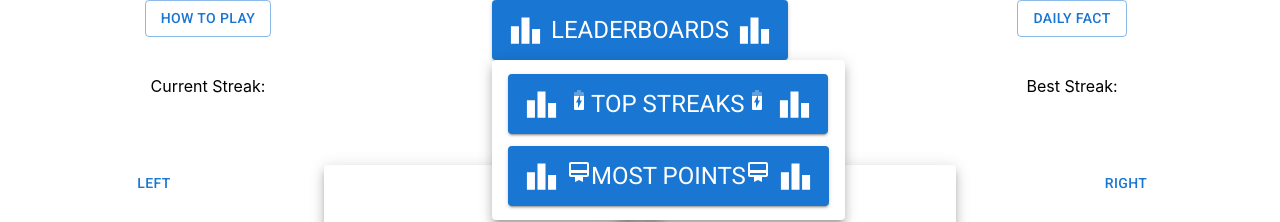
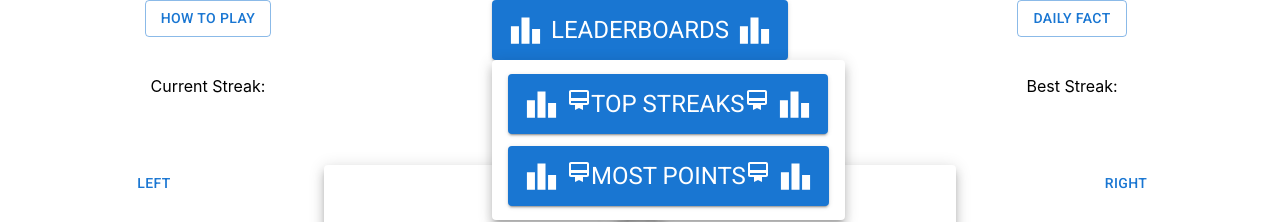
Before and after one commit to dhilon/crossroadsFe, a React (Create React App) app: page / in a window 1280 px wide. Both pictures are taken after a click on the button "LEADERBOARDS". Shown: the top 222 px of the page. Built offline with nearby package versions, Linux system fonts and the light colour scheme.

Commit message:
tried to move leaderboard anchor

```diff
--- a/src/WhichLeaderboard.js
+++ b/src/WhichLeaderboard.js
@@ -5,6 +5,9 @@ import {Leaderboard, BatteryCharging90Outlined, CardMembershipOutlined} from "@m
 import Divider from '@mui/material/Divider'
 import Menu from '@mui/material/Menu';
 import MenuItem from '@mui/material/MenuItem';
+import PropTypes from 'prop-types';
+import Dialog from '@mui/material/Dialog';
+import DialogTitle from '@mui/material/DialogTitle';
 
 
 
@@ -42,7 +45,7 @@ function WhichLeaderboard(props) {
 
         </MenuItem>
         <MenuItem onClick={leadClickOpen}>
-          <MostPointsMenu>
+          <MostPointsMenu >
 
           </MostPointsMenu>
         </MenuItem>
@@ -67,14 +70,16 @@ function TopStreaksMenu(props){
       <Button variant = "contained" size = "normal" onClick={handleClick}>
         <Leaderboard fontSize="large" />
           <Typography variant = "h5" sx = {{padding: 1}}>
-            <BatteryCharging90Outlined size = "small"/>
+            <CardMembershipOutlined size = "small"/>
               Top Streaks
-            <BatteryCharging90Outlined size = "small"/>
+            <CardMembershipOutlined size = "small"/>
           </Typography>
         <Leaderboard fontSize="large"/>
       </Button>
+      <Dialog onClose={handleClose} open={open} onClick = {handleClick}>
+        <DialogTitle>Top Streaks Leaderboard</DialogTitle>
         <Menu
-        id="leads-menu"
+          id="points-menu"
           anchorEl={anchorEl}
           open={open}
           onClose={handleClose}
@@ -85,6 +90,8 @@ function TopStreaksMenu(props){
           <Divider sx={{ my: 0.5 }} />
           <MenuItem>Your place: ...</MenuItem>
         </Menu>
+      </Dialog>
+
     </div>
   )
 }
@@ -111,6 +118,8 @@ function MostPointsMenu(props){
           </Typography>
         <Leaderboard fontSize="large"/>
       </Button>
+      <Dialog onClose={handleClose} open={open}>
+        <DialogTitle>Most Points Leaderboard</DialogTitle>
         <Menu
           id="points-menu"
           anchorEl={anchorEl}
@@ -123,11 +132,11 @@ function MostPointsMenu(props){
           <Divider sx={{ my: 0.5 }} />
           <MenuItem>Your place: ...</MenuItem>
         </Menu>
+      </Dialog>
+
     </div>
   )
 }
 
 
-
-
 export default WhichLeaderboard
```
Lines whose indentation alone changed are shown as unchanged.
